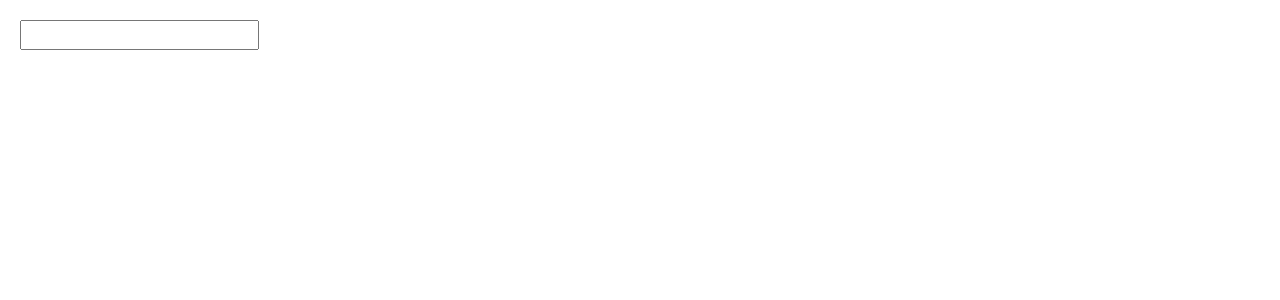
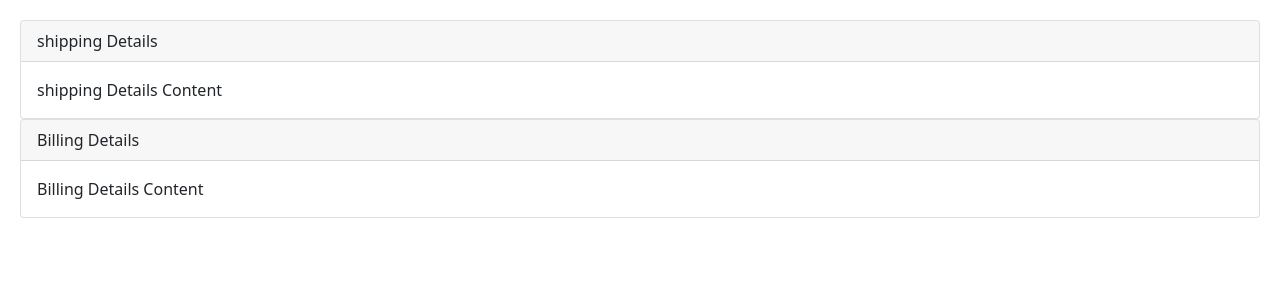
Before and after one commit to changzheng0101/hello-world, an Angular app: page / in a window 1280 px wide. Shown: the top 300 px of the page. Built offline with nearby package versions, Linux system fonts and the light colour scheme.

Commit message:
zippy练习

```diff
--- a/src/app/app.component.html
+++ b/src/app/app.component.html
@@ -1 +1,6 @@
-<input   [appFormFormat]="'lowercase'"/>
+<app-zippy  title="shipping Details">
+    shipping Details Content
+</app-zippy>
+<app-zippy title="Billing Details">
+    Billing Details Content
+</app-zippy>
--- a/src/app/app.module.ts
+++ b/src/app/app.module.ts
@@ -15,6 +15,8 @@ import { BootstrapPanelComponent } from './bootstrap-panel/bootstrap-panel.compo
 import { TweetLikeComponent } from './tweet-like/tweet-like.component';
 import { IfTestComponent } from './if-test/if-test.component';
 import { FormFormatDirective } from './form-format.directive';
+import { ZippyComponent } from './zippy/zippy.component';
+import { ContactFormComponent } from './contact-form/contact-form.component';
 
 
 @NgModule({
@@ -29,7 +31,9 @@ import { FormFormatDirective } from './form-format.directive';
     BootstrapPanelComponent,
     TweetLikeComponent,
     IfTestComponent,
-    FormFormatDirective
+    FormFormatDirective,
+    ZippyComponent,
+    ContactFormComponent
   ],
   imports: [
     BrowserModule,
--- /dev/null
+++ b/src/app/contact-form/contact-form.component.html
@@ -0,0 +1 @@
+<p>contact-form works!</p>
--- /dev/null
+++ b/src/app/contact-form/contact-form.component.ts
@@ -0,0 +1,15 @@
+import { Component, OnInit } from '@angular/core';
+
+@Component({
+  selector: 'app-contact-form',
+  templateUrl: './contact-form.component.html',
+  styleUrls: ['./contact-form.component.css']
+})
+export class ContactFormComponent implements OnInit {
+
+  constructor() { }
+
+  ngOnInit(): void {
+  }
+
+}
--- /dev/null
+++ b/src/app/zippy/zippy.component.html
@@ -0,0 +1,6 @@
+<div class="card">
+    <div class="card-header" (click)="onTitleClick()">{{title}}</div>
+    <div class="card-body" [hidden]="isActivate">
+        <ng-content></ng-content>
+    </div>
+</div>
--- /dev/null
+++ b/src/app/zippy/zippy.component.ts
@@ -0,0 +1,21 @@
+import { Component, Input, OnInit } from '@angular/core';
+
+@Component({
+  selector: 'app-zippy',
+  templateUrl: './zippy.component.html',
+  styleUrls: ['./zippy.component.css']
+})
+export class ZippyComponent implements OnInit {
+  @Input('title') title: string = "title";
+  isActivate:boolean = false;
+
+  constructor() { }
+
+  ngOnInit(): void {
+  }
+
+  onTitleClick(){
+    this.isActivate = !this.isActivate;
+  }
+
+}
```
Also changed, not shown: src/app/contact-form/contact-form.component.css (added), src/app/zippy/zippy.component.css (added), 2 other files (tests, documents, lock files or other folders).
